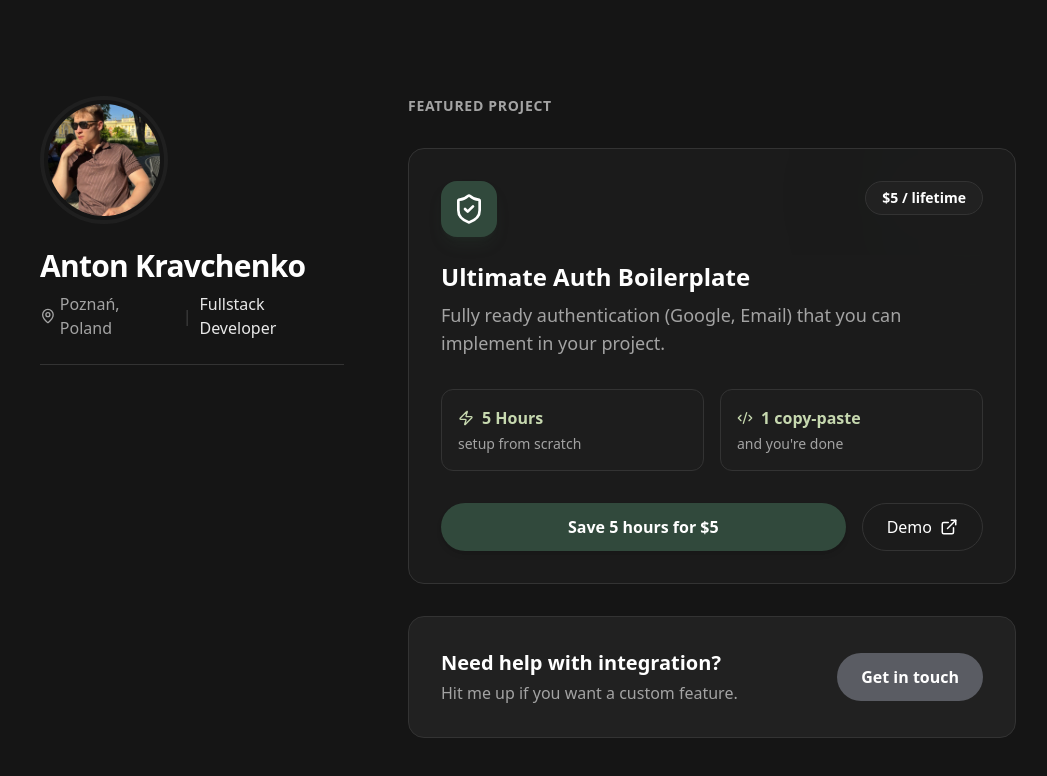
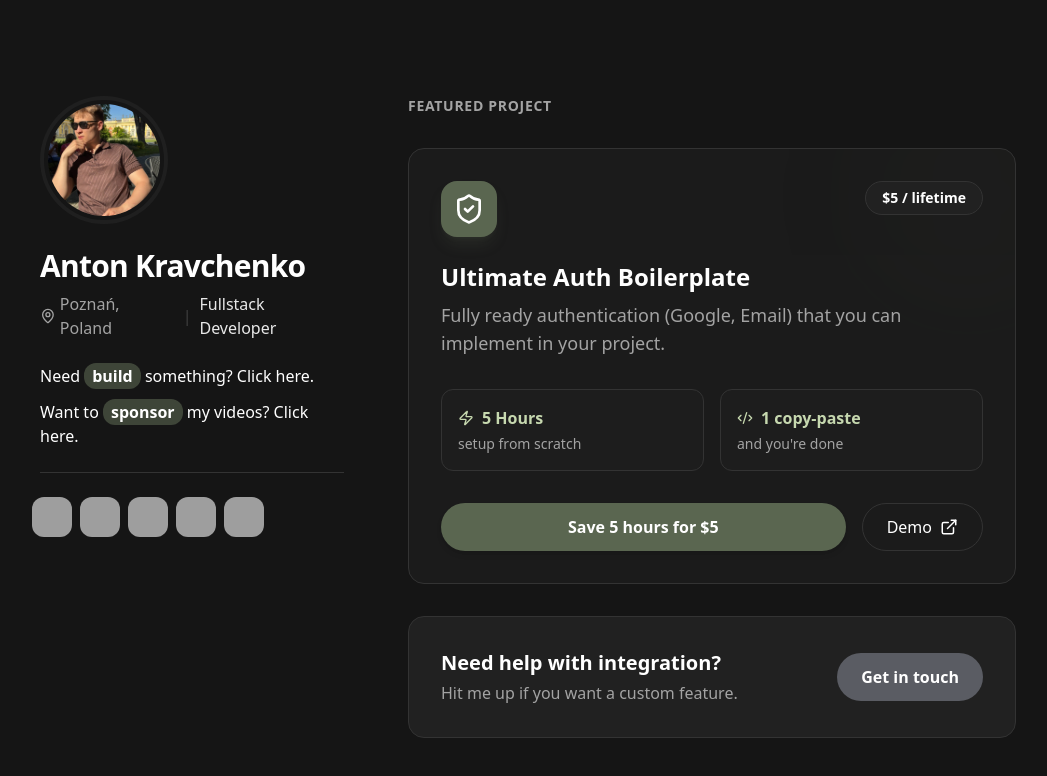
Before and after one commit to antonkravchenkoblog-ai/portfolio, a Next.js app: page / in a window 1280 px wide. Shown: the top 776 px of the page, without its empty margins (112-1159 px from the left). Built offline with nearby package versions, Linux system fonts and the light colour scheme; grey boxes are pictures that could not be loaded.

Commit message:
fix: form and social

```diff
--- a/app/globals.css
+++ b/app/globals.css
@@ -33,7 +33,7 @@
   --base-surface: #1B1B1B;
   --base-secondary: #212121;
   --base-border: #333333;
-  --base-primary: #31493C;
+  --base-primary: #5A6650;
   --base-accent: #5A5C63;
   --base-white: #FFFFFF;
   --base-muted-text: #A3A3A3;
--- a/app/page.tsx
+++ b/app/page.tsx
@@ -1,3 +1,4 @@
+import SocialLinks from "@/components/socialButtons";
 import {Badge} from "@/components/ui/Badge";
 import Link from "next/link";
 import React from 'react';
@@ -34,11 +35,22 @@ const Portfolio = () => {
                 <span className="font-medium text-foreground/90">Fullstack Developer</span>
               </div>
             </div>
-
-
-            <Separator className="mb-6 bg-border" />
-
-
+            <div className=" flex flex-col gap-3 text-sm md:text-base">
+              <Link
+                className="text-foreground  rounded-full justify-start"
+                href="/build"
+              >
+                Need <b className='text-white transition-all duration-200 bg-primary/60 hover:bg-primary/80 p-0.5 rounded-xl px-2'>build</b> something? Click here.
+              </Link>
+              <Link
+                className="text-foreground  rounded-full justify-start"
+                href="/sponsorship"
+              >
+                Want to <b className='text-white transition-all duration-200 bg-primary/60 hover:bg-primary/80 p-0.5 rounded-xl px-2'>sponsor</b> my videos? Click here.
+              </Link>
+            </div>
+            <Separator className="bg-border" />
+            <SocialLinks />
           </div>
 
           <div className="md:w-2/3 space-y-8">
--- /dev/null
+++ b/components/socialButtons.tsx
@@ -0,0 +1,78 @@
+import React from "react";
+import {
+	Tooltip,
+	TooltipContent,
+	TooltipProvider,
+	TooltipTrigger,
+} from "@/components/ui/Tooltip";
+import { cn } from "@/lib/utils";
+//
+//https://www.linkedin.com/in/anton-kravchenko-303bbb3b2/
+// https://x.com/AntonKravc39795
+//https://www.tiktok.com/@toshacancode
+// https://www.youtube.com/channel/UCSljlN3tEbZqlTt8G_UB1fw
+const socialLinks = [
+	{
+		name: "Twitter",
+		handle: "@AntonKravc39795",
+		icon: "https://upload.wikimedia.org/wikipedia/commons/thumb/b/b7/X_logo.jpg/1200px-X_logo.jpg",
+		link: "https://twitter.com/AntonKravc39795"
+	},
+	{
+		name: "Instagram",
+		handle: "@toshacancode",
+		link: "https://www.instagram.com/toshacancode/",
+		icon: "https://upload.wikimedia.org/wikipedia/commons/9/95/Instagram_logo_2022.svg",
+	},
+	{
+		name: "TikTok",
+		handle: "@toshacancode",
+		link: "https://www.tiktok.com/@toshacancode",
+		icon: "https://thumbs.dreamstime.com/b/tiktok-social-media-app-icon-tiktok-social-media-app-icon-square-shape-vector-illustration-269930887.jpg",
+	},
+	{
+		name: "LinkedIn",
+		handle: "Anton Kravchenko",
+		link: "https://www.linkedin.com/in/anton-kravchenko-303bbb3b2/",
+		icon: "https://encrypted-tbn0.gstatic.com/images?q=tbn:ANd9GcRokEYt0yyh6uNDKL8uksVLlhZ35laKNQgZ9g&s",
+	},
+	{
+		name: "YouTube",
+		handle: "Tosha Can Code",
+		link: "https://www.youtube.com/channel/UCSljlN3tEbZqlTt8G_UB1fw",
+		icon: "https://cdn2.iconfinder.com/data/icons/2018-social-media-app-logos/1000/2018_social_media_popular_app_logo_youtube-512.png",
+	}
+];
+
+export default function SocialLinks() {
+	return (
+		<div className="">
+			<TooltipProvider delayDuration={100}>
+				<div className=" items-start sm:items-center gap-2">
+					<div className="flex">
+						{socialLinks.map((social, index) => (
+							<Tooltip key={social.name}>
+								<TooltipTrigger asChild>
+									<img
+										src={social.icon}
+										alt={social.name}
+										className={cn(
+											"w-10 h-10 rounded-xl cursor-pointer transition-all duration-200 relative",
+											index === 0 ? "mr-2 -ml-2" : "mr-2",
+											"hover:rotate-0 hover:translate-x-0 hover:z-50",
+											`z-[${40 - index * 10}]`
+										)}
+									/>
+								</TooltipTrigger>
+								<TooltipContent className="bg-black text-white border-none rounded-xl py-1 px-2.5 text-xs">
+									{social.handle}
+								</TooltipContent>
+							</Tooltip>
+						))}
+					</div>
+				</div>
+
+</TooltipProvider>
+</div>
+);
+}
--- /dev/null
+++ b/components/ui/Tooltip.tsx
@@ -0,0 +1,57 @@
+"use client"
+
+import * as React from "react"
+import { Tooltip as TooltipPrimitive } from "radix-ui"
+
+import { cn } from "@/lib/utils"
+
+function TooltipProvider({
+  delayDuration = 0,
+  ...props
+}: React.ComponentProps<typeof TooltipPrimitive.Provider>) {
+  return (
+    <TooltipPrimitive.Provider
+      data-slot="tooltip-provider"
+      delayDuration={delayDuration}
+      {...props}
+    />
+  )
+}
+
+function Tooltip({
+  ...props
+}: React.ComponentProps<typeof TooltipPrimitive.Root>) {
+  return <TooltipPrimitive.Root data-slot="tooltip" {...props} />
+}
+
+function TooltipTrigger({
+  ...props
+}: React.ComponentProps<typeof TooltipPrimitive.Trigger>) {
+  return <TooltipPrimitive.Trigger data-slot="tooltip-trigger" {...props} />
+}
+
+function TooltipContent({
+  className,
+  sideOffset = 0,
+  children,
+  ...props
+}: React.ComponentProps<typeof TooltipPrimitive.Content>) {
+  return (
+    <TooltipPrimitive.Portal>
+      <TooltipPrimitive.Content
+        data-slot="tooltip-content"
+        sideOffset={sideOffset}
+        className={cn(
+          "bg-foreground text-background animate-in fade-in-0 zoom-in-95 data-[state=closed]:animate-out data-[state=closed]:fade-out-0 data-[state=closed]:zoom-out-95 data-[side=bottom]:slide-in-from-top-2 data-[side=left]:slide-in-from-right-2 data-[side=right]:slide-in-from-left-2 data-[side=top]:slide-in-from-bottom-2 z-50 w-fit origin-(--radix-tooltip-content-transform-origin) rounded-md px-3 py-1.5 text-xs text-balance",
+          className
+        )}
+        {...props}
+      >
+        {children}
+
+      </TooltipPrimitive.Content>
+    </TooltipPrimitive.Portal>
+  )
+}
+
+export { Tooltip, TooltipTrigger, TooltipContent, TooltipProvider }
```
